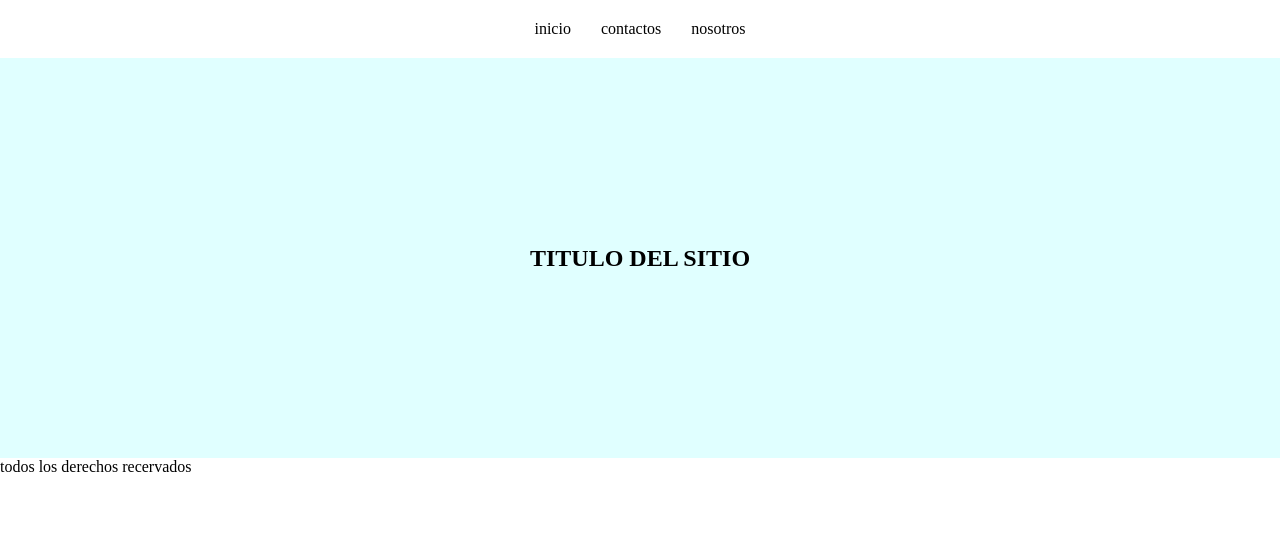
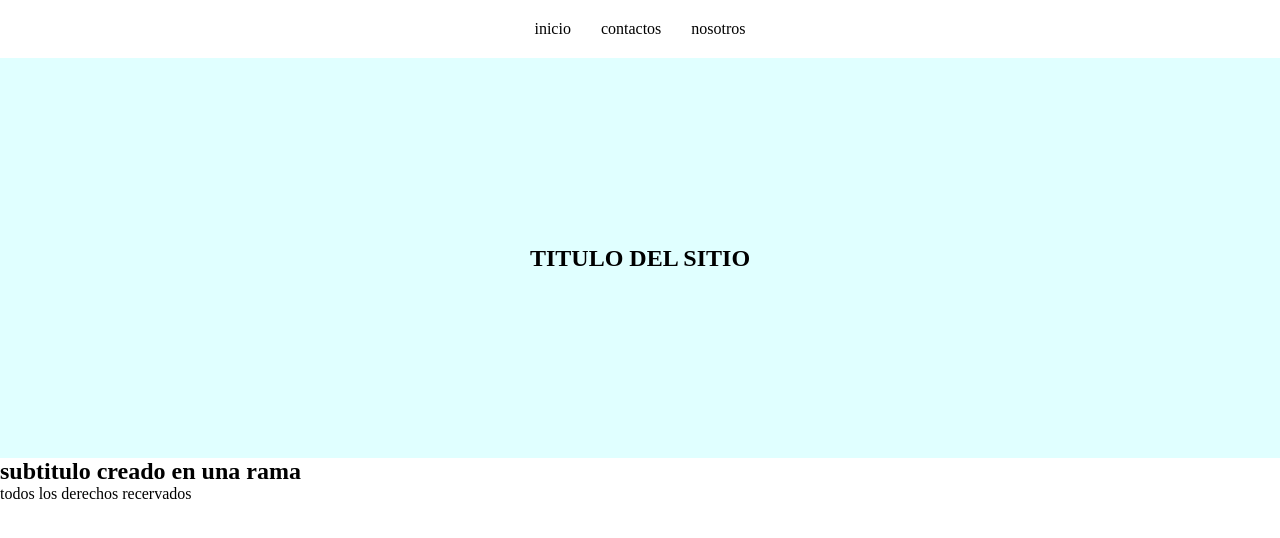
Before and after one commit to MartinPeratla96/comision-59940, a plain HTML site: page index.html in a window 1280 px wide. Drawn offline with Linux system fonts and the light colour scheme.

Commit message:
creacion de una seccion de mi rama

```diff
--- a/index.html
+++ b/index.html
@@ -22,6 +22,9 @@
         <section class="sectionPrincipal">
             <h1>TITULO DEL SITIO</h1>
         </section>
+        <section>
+            <h2>subtitulo creado en una rama</h2>
+        </section>
     </main>
 
     <footer>
```
Also changed, not shown: 1 other file.
